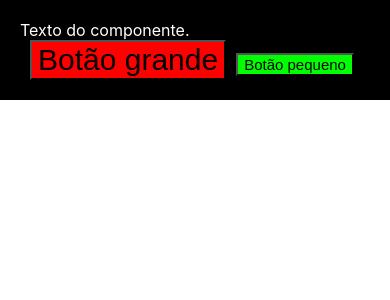
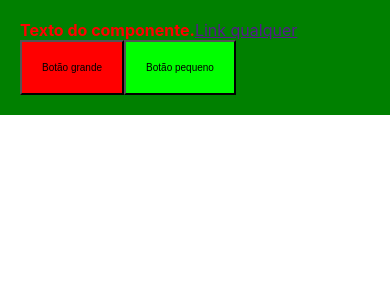
Before and after one commit to igorribery/react-curso, a React (Vite) app: page / in a window 390 px wide. Shown: the top 300 px of the page. Built offline with nearby package versions, Linux system fonts and the light colour scheme.

Commit message:
responsividade com styled

```diff
--- a/src/App.tsx
+++ b/src/App.tsx
@@ -3,10 +3,13 @@ import * as C from './AppStyles';
 const App = () => {
 
   return (
+    <C.Container>
+      <span>Texto do componente.</span>
 
-    <C.Container bgColor='#000000'>
-      Texto do componente.
-      <C.Botaocss bg='#FF0000'>Botão grande</C.Botaocss>
+      <a href="" className='Link'>Link qualquer</a>
+
+
+      <C.Botaocss bg='#FF0000' small>Botão grande</C.Botaocss>
       <C.Botaocss bg='#00FF00' small>Botão pequeno</C.Botaocss>
     </C.Container>
   );
--- a/src/AppStyles.ts
+++ b/src/AppStyles.ts
@@ -1,13 +1,35 @@
 import styled from "styled-components";
 
-interface ContainerProps {
-    bgColor: string;
-}
+export const Container = styled.div`
+    max-width: 600px;
+    margin: auto;
 
-export const Container = styled.div<ContainerProps>`
-background-color: ${props => props.bgColor};
-color: white;
-padding: 20px
+    background-color: blue;
+    color: white;
+    padding: 20px;
+
+    span {
+        font-weight: bold;
+        color: #000;
+    }
+
+    .link {
+        color: #FFF;
+
+        &:hover {
+            color: #FF0000;
+        }
+    }
+
+    @media (max-width: 500px) {
+        background-color: green;
+        flex-direction: column;
+
+        span {
+            color: #FF0000;
+        }
+    }
+
 `;
 
 interface BotaocssProps {
@@ -16,7 +38,7 @@ interface BotaocssProps {
 }
 
 export const Botaocss = styled.button<BotaocssProps>`
-font-size: ${props => props.small ? '15px' : '30px' };
-background-color: ${props => props.bg};
-margin-left: 10px;
+    font-size: ${props => props.small ? '10px' : '20px'};
+    background-color: ${props => props.bg};
+    padding: 20px;
 `;
```
